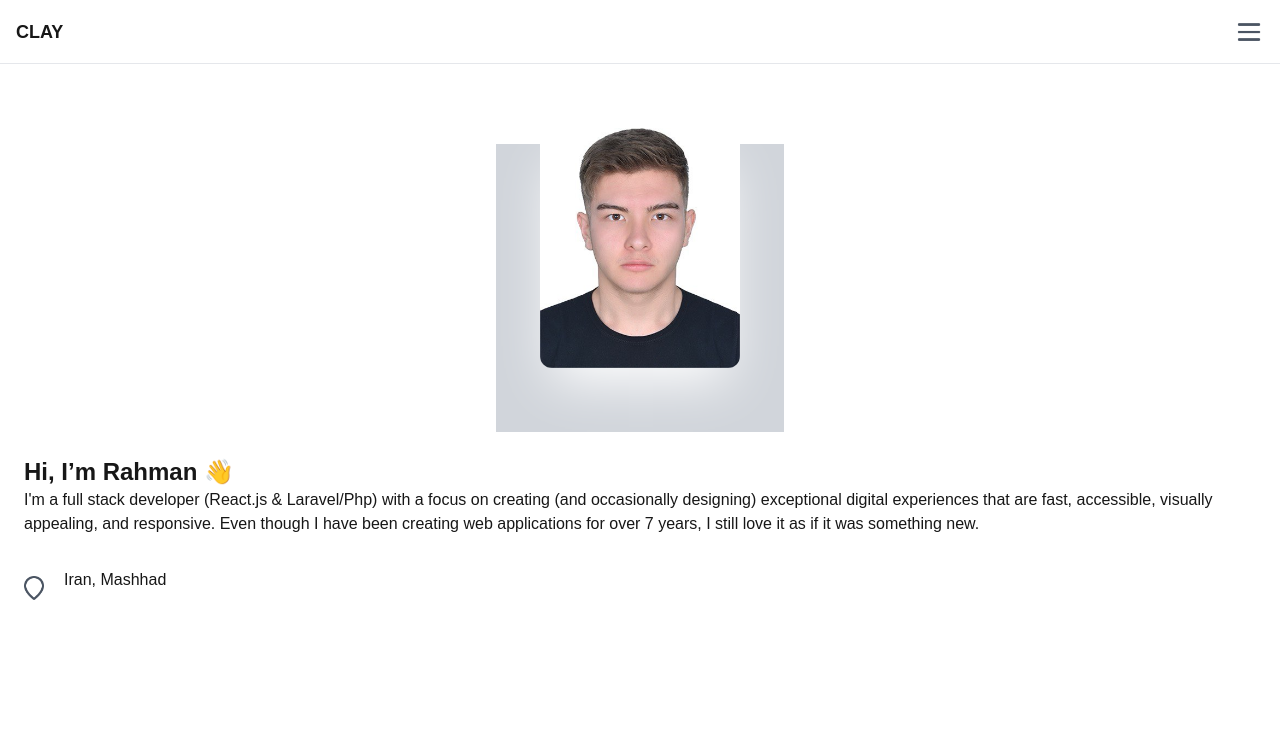
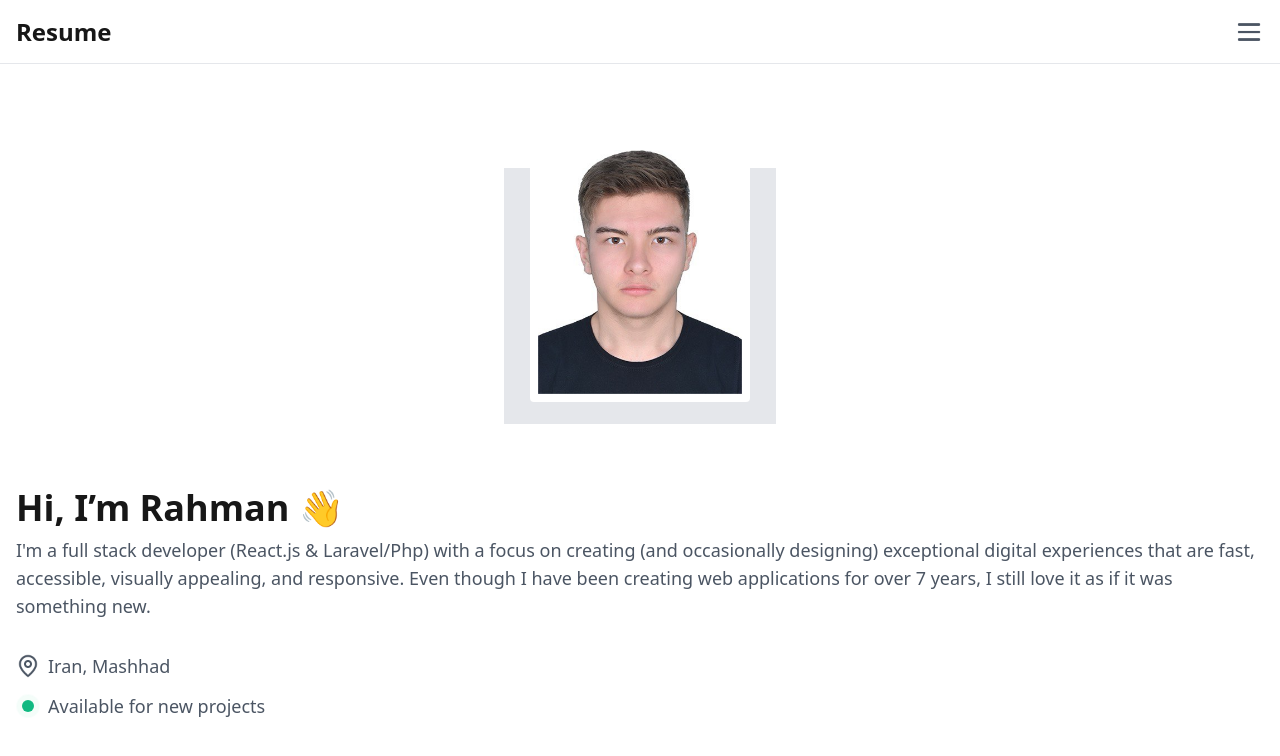
Before and after one commit to RahmanMoradi/portfolio, a Next.js app: page / in a window 1280 px wide. Shown: the top 756 px of the page. Built offline with nearby package versions, Linux system fonts and the light colour scheme.

Commit message:
:sparkles: adding more description abount My Self

```diff
--- a/app/page.tsx
+++ b/app/page.tsx
@@ -1,11 +1,10 @@
 import Image from "next/image";
 
 export default function Home() {
-
   return (
     <>
-      <header className='w-full h-16 border-b flex justify-between font-bold text-lg items-center'>
-        <h1 className='m-4'>CLAY</h1>
+      <header className="w-full h-16 border-b flex justify-between font-bold text-lg items-center">
+        <h1 className="m-4 text-2xl font-sans">Resume</h1>
         <Image
           src="/menu.png"
           width={30}
@@ -14,30 +13,49 @@ export default function Home() {
           className="m-4"
         />
       </header>
-      <main>
-        <div className="flex justify-center items-center">
-          <div className="mt-20 w-72 h-72 bg-gray-300 relative"></div>
+      <main className="font-sans">
+        <div className="mt-14 flex justify-center items-center">
+          <div className="mt-12 w-[17rem] h-64 bg-gray-200 relative"></div>
           <Image
             src="/me.jpg"
-            width={200}
-            height={200}
+            width={220}
+            height={230}
             alt="Rahman Moradi"
-            className="m-4 absolute rounded-xl shadow-white shadow-2xl"
+            className="m-4 absolute rounded border-8 border-white"
           />
         </div>
-        <div className="m-6">
-          <h1 className="font-bold text-2xl">Hi, I’m Rahman 👋</h1>
-          <p>I'm a full stack developer (React.js & Laravel/Php) with a focus on creating (and occasionally designing) exceptional digital experiences that are fast, accessible, visually appealing, and responsive. Even though I have been creating web applications for over 7 years, I still love it as if it was something new.</p>
+        <div className="m-4 mt-16">
+          <h1 className="font-semibold text-4xl">Hi, I’m Rahman 👋</h1>
+          <p className="mt-2 text-gray-600 text-lg">
+            I'm a full stack developer (React.js & Laravel/Php) with a focus on
+            creating (and occasionally designing) exceptional digital
+            experiences that are fast, accessible, visually appealing, and
+            responsive. Even though I have been creating web applications for
+            over 7 years, I still love it as if it was something new.
+          </p>
         </div>
-        <div className="m-6 flex flex-row items-center">
-          <Image
-            src="/location.png"
-            width={20}
-            height={20}
-            alt="Location"
-            className="mt-4"
-          />
-          <p className="ml-5"> Iran, Mashhad</p>
+        <div className="w-full h-8 mt-8 mx-4 text-gray-600 text-lg">
+          <div className="flex flex-row items-center">
+            <Image
+              src="/location.png"
+              width={24}
+              height={24}
+              alt="Location"
+              className=""
+            />
+            <p className="ml-2">Iran, Mashhad</p>
+          </div>
+          <div className="mt-3">
+            <div className="flex items-center">
+              <div className="flex h-6 w-6 items-center justify-center">
+                <span className="relative flex h-3 w-3">
+                  <span className="absolute inline-flex h-full w-full animate-ping rounded-full bg-emerald-400 opacity-75"></span>
+                  <span className="relative inline-flex h-3 w-3 rounded-full bg-emerald-500"></span>
+                </span>
+              </div>
+              <p className="ml-2">Available for new projects</p>
+            </div>
+          </div>
         </div>
       </main>
     </>
```
Also changed, not shown: public/location.png.
